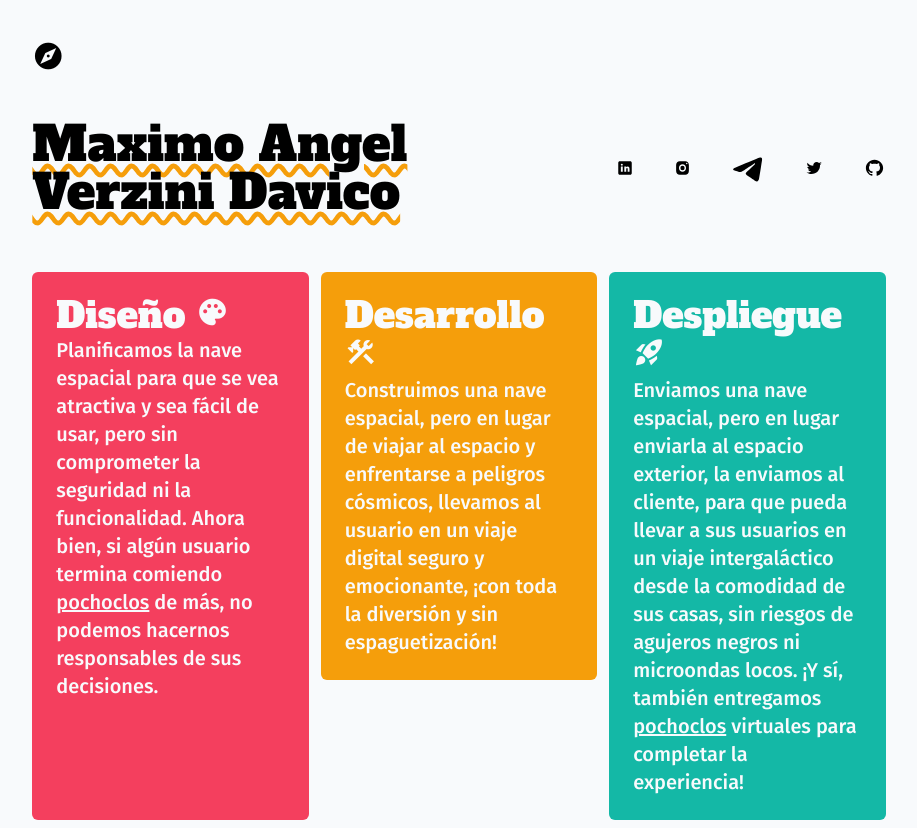
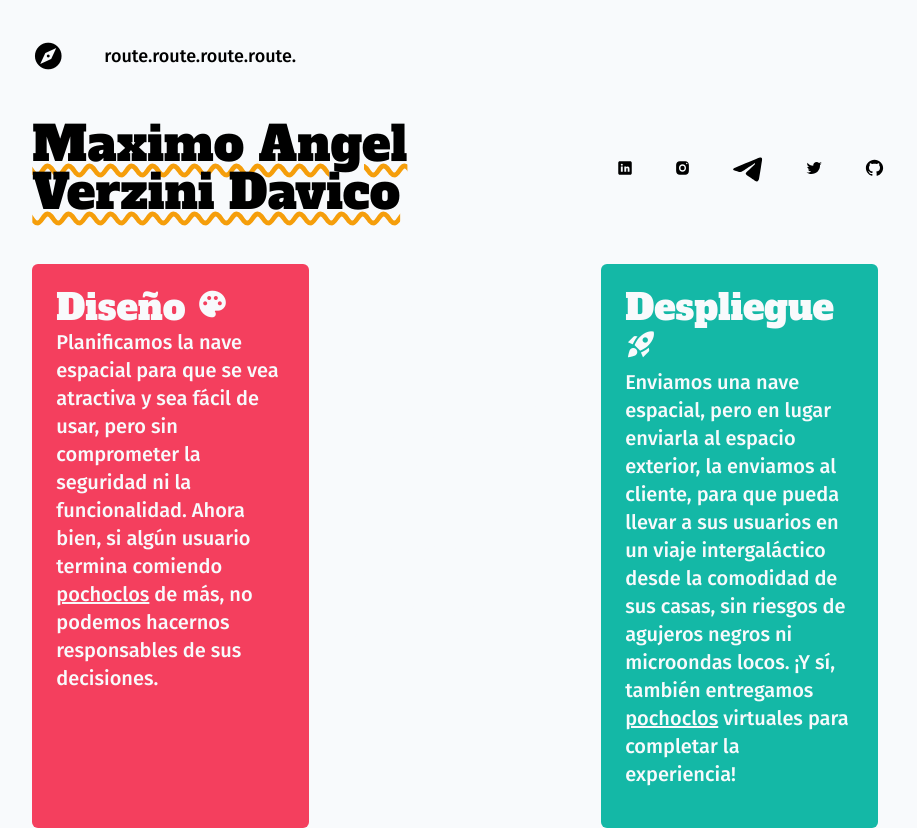
Before and after one commit to extrordinaire/acentu.ar, a SvelteKit app: page / in a window 1280 px wide. Shown: the whole page, without its empty margins (181-1098 px from the left). Built offline with nearby package versions, Linux system fonts and the light colour scheme.

Commit message:
chore: Added Card and NavBar component.

```diff
--- /dev/null
+++ b/src/components/Card.svelte
@@ -0,0 +1,44 @@
+<script lang="ts">
+export let callBack: Function = () => {};
+export let button: string = '';
+let clazz: string = '';
+export { clazz as class };
+import { onMount } from 'svelte/internal';
+
+onMount(async () => {
+	await import('@material/web/button/outlined-button');
+	await import('@material/web/button/text-link-button');
+	await import('@material/web/iconbutton/standard-link-icon-button');
+});
+</script>
+
+<style>
+section {
+	--md-outlined-button-container-shape: 0.375rem;
+	--md-outlined-button-label-text-type: 500 1.25rem/2rem Fira Sans;
+	--md-sys-color-primary: #f8fafc;
+	--md-sys-color-outline: #f8fafc;
+	--md-sys-color-on-primary: #f8fafc;
+	--md-outlined-button-outline-width: 4px;
+	--md-outlined-button-spacing-leading: 50px;
+	--md-outlined-button-spacing-trailing: 50px;
+	--md-outlined-button-container-height: 60px;
+}
+</style>
+
+<section
+	class="relative my-2 mr-2 flex h-full w-full flex-col rounded-md bg-inherit p-6 text-inherit justify-between {clazz}">
+	<span>
+		<h2 class="font-alfa text-4xl">
+			<slot name="title" />
+		</h2>
+		<slot />
+	</span>
+
+	{#if button !== ''}
+		<span class="flex justify-end w-full">
+			<md-outlined-button on:click="{callBack}" on:keydown="{callBack}" label="{button}"
+			></md-outlined-button>
+		</span>
+	{/if}
+</section>
--- /dev/null
+++ b/src/components/NavBar.svelte
@@ -0,0 +1,51 @@
+<script lang="ts">
+interface route {
+	[tag: string]: [destination: string];
+}
+
+const routes = <route>[
+	{ Inicio: '/' },
+	{ '¿Quien soy': '/whoami' },
+	{ Proyectos: '/projects' },
+	{ Contacto: '/contact' }
+];
+</script>
+
+<style>
+nav {
+	--md-text-button-container-shape: 0.375rem;
+	--md-text-button-label-text-type: 500 1.125rem/2rem Fira Sans;
+	--md-sys-color-primary: #0f172a;
+	--md-sys-color-outline: #f1f5f9;
+	--md-sys-color-on-primary: #f1f5f9;
+}
+
+u {
+	-webkit-text-decoration-color: #f59e0b;
+	text-decoration-color: #f59e0b;
+	-webkit-text-decoration-style: wavy;
+	text-decoration-style: wavy;
+}
+</style>
+
+<nav class="flex items-center space-x-10 font-fira text-lg">
+	<i class="material-icons" style="font-size: 2rem;">explore</i>
+
+	<u>
+		<md-text-link-button href="/" data-sveltekit-preload-data="tap" label="Inicio"
+		></md-text-link-button>
+	</u>
+
+	{#each routes as route}
+		route.
+	{/each}
+
+	<md-text-link-button href="/whoami" data-sveltekit-preload-data="tap" label="¿Quien soy?"
+	></md-text-link-button>
+
+	<md-text-link-button href="/proyects" data-sveltekit-preload-data="tap" label="Proyectos"
+	></md-text-link-button>
+
+	<md-text-link-button href="/contact" data-sveltekit-preload-data="tap" label="Contacto"
+	></md-text-link-button>
+</nav>
--- a/src/routes/+page.svelte
+++ b/src/routes/+page.svelte
@@ -13,32 +13,15 @@ import Instagram from '$lib/assets/icons8-instagram.svg';
 import LinkedIn from '$lib/assets/icons8-linkedin.svg';
 import GitHub from '$lib/assets/icons8-github.svg';
 
+import Card from '../components/Card.svelte';
+import NavBar from '../components/NavBar.svelte';
+
 //TODO (maximo) : Create PR for documentation about --md-outlined-button-outline-width !;
 </script>
 
 <style lang="postcss">
 :root {
 	@apply bg-slate-50;
-}
-
-nav {
-	--md-text-button-container-shape: 0.375rem;
-	--md-text-button-label-text-type: 500 1.125rem/2rem Fira Sans;
-	--md-sys-color-primary: #0f172a;
-	--md-sys-color-outline: #f1f5f9;
-	--md-sys-color-on-primary: #f1f5f9;
-}
-
-section {
-	--md-outlined-button-container-shape: 0.375rem;
-	--md-outlined-button-label-text-type: 500 1.25rem/2rem Fira Sans;
-	--md-sys-color-primary: #f8fafc;
-	--md-sys-color-outline: #f8fafc;
-	--md-sys-color-on-primary: #f8fafc;
-	--md-outlined-button-outline-width: 4px;
-	--md-outlined-button-spacing-leading: 50px;
-	--md-outlined-button-spacing-trailing: 50px;
-	--md-outlined-button-container-height: 60px;
 }
 
 .contact > * {
@@ -58,23 +41,7 @@ u {
 	<section
 		aria-label="Contenido principal"
 		class="main max-w-4/5 flex h-screen w-2/3 flex-col py-10 ">
-		<nav class="flex items-center space-x-10 font-fira text-lg">
-			<i class="material-icons" style="font-size: 2rem;">explore</i>
-
-			<u>
-				<md-text-link-button href="/" data-sveltekit-preload-data="tap" label="Inicio"
-				></md-text-link-button>
-			</u>
-
-			<md-text-link-button href="/whoami" data-sveltekit-preload-data="tap" label="¿Quien soy?"
-			></md-text-link-button>
-
-			<md-text-link-button href="/proyects" data-sveltekit-preload-data="tap" label="Proyectos"
-			></md-text-link-button>
-
-			<md-text-link-button href="/contact" data-sveltekit-preload-data="tap" label="Contacto"
-			></md-text-link-button>
-		</nav>
+		<NavBar />
 
 		<div class="contact my-12 flex items-center space-x-10">
 			<h1 class="font-alfa text-5xl"><u>Maximo Angel Verzini Davico</u></h1>
@@ -101,67 +68,59 @@ u {
 		</div>
 
 		<div class="flex w-full items-center justify-center">
-			<div class="grid grid-cols-3">
-				<section class="relative my-2 mr-2 flex flex-col rounded-md bg-rose-500 p-6">
-					<h2 class="font-alfa text-4xl text-slate-50">
+			<Card
+				button="¡Ilústrame!"
+				callBack="{() => {
+					console.log('pepe');
+				}}"
+				class="bg-rose-500">
+				<h2 class="font-alfa text-4xl text-slate-50" slot="title">
 					Diseño
 					<i class="material-icons" style="font-size: 2rem;">palette</i>
 				</h2>
-
 				<p class="font-fira text-xl text-slate-50">
 					Planificamos la nave espacial para que se vea atractiva y sea fácil de usar, pero sin
 					comprometer la seguridad ni la funcionalidad. Ahora bien, si algún usuario termina
-						comiendo <a href="/pochoclos" class="underline">pochoclos</a> de más, no podemos hacernos
-						responsables de sus decisiones.
+					comiendo <a href="/pochoclos" class="underline">pochoclos</a> de más, no podemos hacernos responsables
+					de sus decisiones.
 				</p>
+			</Card>
 
-					<md-outlined-button
-						on:click="{() => {
-							console.log('¡Ilústrame!');
+			<Card
+				button="¡Manos a la obra!"
+				callBack="{() => {
+					console.log('¡Manos a la obra!');
 				}}"
-						label="¡Ilústrame!"
-						class="absolute right-6 bottom-6"></md-outlined-button>
-				</section>
-				<section
-					class="relative my-2 mr-1 ml-1 flex aspect-square flex-col rounded-md bg-amber-500 p-6">
-					<h2 class="font-alfa text-4xl text-slate-50">
+				class="bg-amber-500">
+				<h2 class="font-alfa text-4xl text-slate-50" slot="title">
 					Desarrollo
-						<i class="material-icons" style="font-size: 2rem;">construction</i>
+					<i class="material-icons" style="{'font-size: 2rem;'}">construction</i>
 				</h2>
 				<p class="font-fira text-xl text-slate-50">
-						Construimos una nave espacial, pero en lugar de viajar al espacio y enfrentarse a
-						peligros cósmicos, llevamos al usuario en un viaje digital seguro y emocionante, ¡con
-						toda la diversión y sin espaguetización!
+					Construimos una nave espacial, pero en lugar de viajar al espacio y enfrentarse a peligros
+					cósmicos, llevamos al usuario en un viaje digital seguro y emocionante, ¡con toda la
+					diversión y sin espaguetización!
 				</p>
+			</Card>
 
-					<md-outlined-button
-						on:click="{() => {
-							console.log('¡Manos a la obra!');
+			<Card
+				button="¡Llévame al espacio!"
+				callBack="{() => {
+					console.log('¡Llévame al espacio!');
 				}}"
-						label="¡Manos a la obra!"
-						class="absolute right-6 bottom-6"></md-outlined-button>
-				</section>
-				<section class="relative my-2 ml-2 flex flex-col rounded-md bg-teal-500 p-6">
-					<h2 class="font-alfa text-4xl text-slate-50">
+				class="bg-teal-500">
+				<h2 class="font-alfa text-4xl text-slate-50" slot="title">
 					Despliegue
 					<i class="material-icons" style="{'font-size: 2rem;'}">rocket_launch</i>
 				</h2>
 				<p class="font-fira text-xl text-slate-50">
 					Enviamos una nave espacial, pero en lugar enviarla al espacio exterior, la enviamos al
 					cliente, para que pueda llevar a sus usuarios en un viaje intergaláctico desde la
-						comodidad de sus casas, sin riesgos de agujeros negros ni microondas locos. ¡Y sí,
-						también entregamos <a href="/pochoclos" class="underline">pochoclos</a> virtuales para completar
-						la experiencia!
+					comodidad de sus casas, sin riesgos de agujeros negros ni microondas locos. ¡Y sí, también
+					entregamos <a href="/pochoclos" class="underline">pochoclos</a> virtuales para completar la
+					experiencia!
 				</p>
-
-					<md-outlined-button
-						on:click="{() => {
-							console.log('¡Llévame al espacio!');
-						}}"
-						label="¡Llévame al espacio!"
-						class="absolute right-6 bottom-6"></md-outlined-button>
-				</section>
-			</div>
+			</Card>
 		</div>
 	</section>
 </div>
--- a/src/routes/proyects/+page.svelte
+++ b/src/routes/proyects/+page.svelte
@@ -13,32 +13,13 @@ import Instagram from '$lib/assets/icons8-instagram.svg';
 import LinkedIn from '$lib/assets/icons8-linkedin.svg';
 import GitHub from '$lib/assets/icons8-github.svg';
 
+import NavBar from '../../components/NavBar.svelte';
 //TODO (maximo) : Create PR for documentation about --md-outlined-button-outline-width !;
 </script>
 
 <style lang="postcss">
 :root {
 	@apply bg-slate-50;
-}
-
-nav {
-	--md-text-button-container-shape: 0.375rem;
-	--md-text-button-label-text-type: 500 1.125rem/2rem Fira Sans;
-	--md-sys-color-primary: #0f172a;
-	--md-sys-color-outline: #f1f5f9;
-	--md-sys-color-on-primary: #f1f5f9;
-}
-
-section {
-	--md-outlined-button-container-shape: 0.375rem;
-	--md-outlined-button-label-text-type: 500 1.25rem/2rem Fira Sans;
-	--md-sys-color-primary: #f8fafc;
-	--md-sys-color-outline: #f8fafc;
-	--md-sys-color-on-primary: #f8fafc;
-	--md-outlined-button-outline-width: 4px;
-	--md-outlined-button-spacing-leading: 50px;
-	--md-outlined-button-spacing-trailing: 50px;
-	--md-outlined-button-container-height: 60px;
 }
 
 .contact > * {
@@ -58,22 +39,6 @@ u {
 	<section
 		aria-label="Contenido principal"
 		class="main flex flex-col h-screen max-w-4/5 w-2/3 py-10 ">
-		<nav class="flex items-center space-x-10 font-fira text-lg">
-			<i class="material-icons" style="font-size: 2rem;">explore</i>
-
-			<md-text-link-button href="/" data-sveltekit-preload-data="tap" label="Inicio"
-			></md-text-link-button>
-
-			<md-text-link-button href="/whoami" data-sveltekit-preload-data="tap" label="¿Quien soy?"
-			></md-text-link-button>
-
-			<u>
-				<md-text-link-button href="/proyects" data-sveltekit-preload-data="tap" label="Proyectos"
-				></md-text-link-button>
-			</u>
-
-			<md-text-link-button href="/contact" data-sveltekit-preload-data="tap" label="Contacto"
-			></md-text-link-button>
-		</nav>
+		<NavBar />
 	</section>
 </div>
```
Lines whose indentation alone changed are shown as unchanged.
